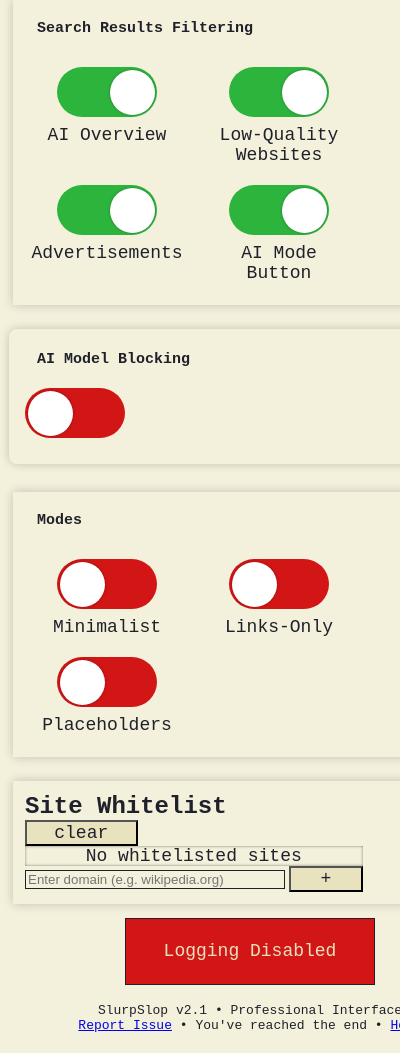
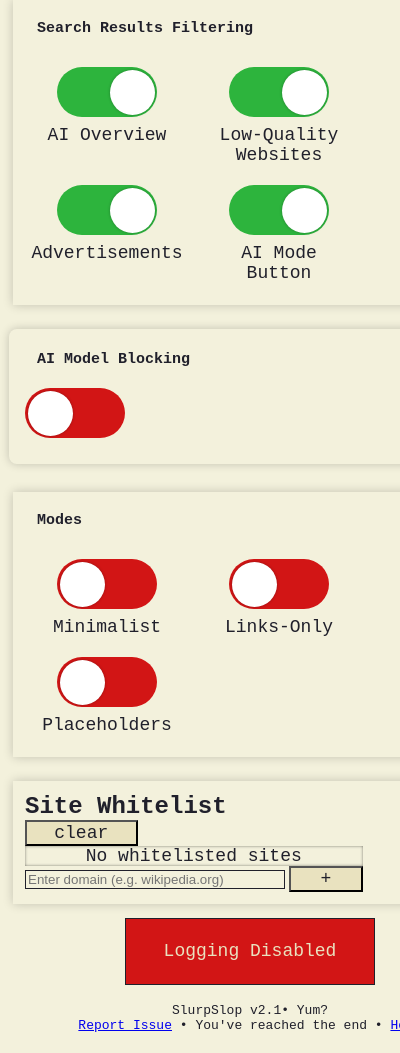
Before and after one commit to CharlieS1103/slurp-slop, a browser extension: page src/popup/popup.html in a window 400 px wide. Shown: the part 635-1688 px from the top of the page. Drawn offline with Linux system fonts and the light colour scheme; files that its build step writes are made by us from their sources.

Commit message:
Update popup.html

```diff
--- a/src/popup/popup.html
+++ b/src/popup/popup.html
@@ -308,7 +308,7 @@
 
       <!-- Misc -->
       <div id="misc">
-        <p>SlurpSlop v2.1 • Professional Interface</p>
+        <p>SlurpSlop v2.1• Yum?</p>
         <div id="misc-links">
           <p>
             <a href="mailto:charliejsomons@gmail.com" id="report-issue"
```
